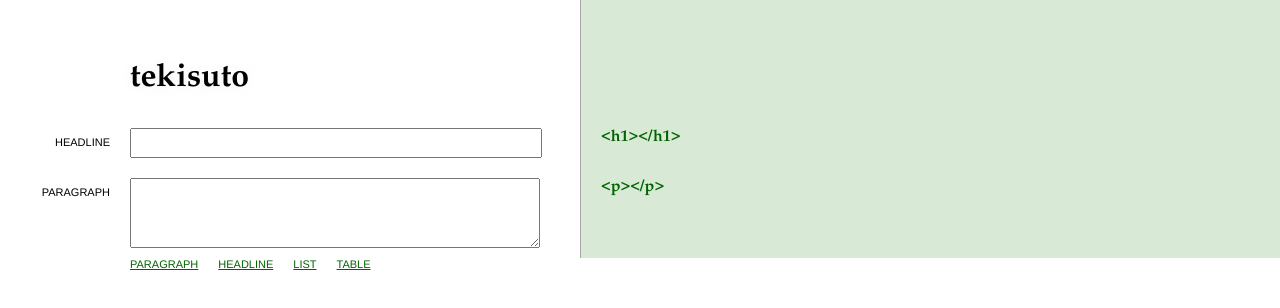
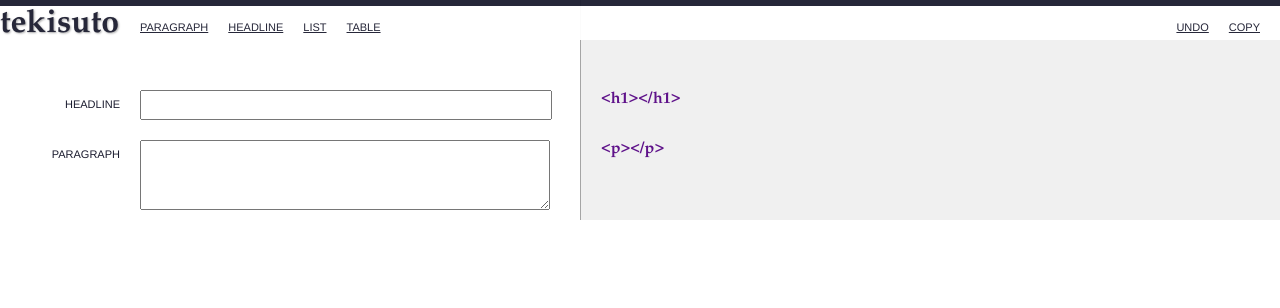
Before and after one commit to devth/tekisuto, a plain HTML site: page index.html in a window 1280 px wide. Drawn offline with nearby package versions, Linux system fonts and the light colour scheme.

Commit message:
Designed upper fixed utility menu bar. Changed colors to traditional Japanese color palette blues and purples.

```diff
--- a/css/main.css
+++ b/css/main.css
@@ -1,31 +1,39 @@
 * { margin:0; padding:0; }
 html { min-height:100%; }
-body { font-family: 'Palatino Linotype', 'Book Antiqua', Palatino, serif; min-height:100%; background:#fff; }
+body { font-family: 'Palatino Linotype', 'Book Antiqua', Palatino, serif; min-height:100%; background:#fff; color:#1B1C2F; }
+
+
+#top_menu { height: 34px; opacity:.95; background:white; width:100%; position:fixed; top:0px; border-top:6px solid #1B1C2F; }
+
+#insert_menu { width: 600px; left: 120px; }
+#util_menu { right: 20px;  }
+
+.menu { position:absolute; top:15px; }
+
+.menu ul { }
+.menu ul li { float:left; display:block; padding-left:20px; }
+.menu ul li a { font-family:'Helvetica Neue', Helvetica, Arial, sans-serif; font-size:11px; color:#1B1C2F; position:relative;}
+.menu ul li a:hover { text-decoration:none; }
+.menu ul li a:active { top:1px; }
+
 
 table { width:100%; min-height:100%; }
 table th, table td { padding:10px; }
 table th { text-align: left; padding:60px 0 20px 130px; }
 
-h1 { text-shadow: #eee 1px 1px 20px; }
+h1 { text-shadow: #aaa 1px 1px 2px; }
 
 .tekisuto { min-width:450px; width:450px; border-right:1px solid #a5a5a5;  }
-.code { background-color: #d8e9d5; padding-left:20px; }
+.code { background-color: #f0f0f0; padding-left:20px; }
 
 input.text, textarea { width: 100%; font-size:16px; padding:4px; }
 textarea { height: 60px; }
 
 
 .annotation { font-family:'Helvetica Neue', Helvetica, Arial, sans-serif;
-	font-size:11px; width: 100px; float:left; text-align:right; padding-right:20px; padding-top:8px;
+	font-size:11px; width: 110px; float:left; text-align:right; padding-right:20px; padding-top:8px;
 }
 .content { width: 400px; float:left;  }
 
 
 pre { font-family: 'Palatino Linotype', 'Book Antiqua', Palatino, serif; min-height:100%; max-width:600px; }
-
-
-#insert_menu { width: 600px; position: absolute; left: 110px; }
-#insert_menu ul { }
-#insert_menu ul li { float:left; display:block; padding-left:20px; }
-#insert_menu ul li a { font-family:'Helvetica Neue', Helvetica, Arial, sans-serif; font-size:11px; color:darkgreen; }
-#insert_menu ul li a:hover { text-decoration:none; color:#333; }
--- a/css/sh_style.css
+++ b/css/sh_style.css
@@ -5,7 +5,7 @@ pre.sh_sourceCode {
   font-weight: normal;
 }
 
-pre.sh_sourceCode .sh_keyword { color: darkgreen; font-weight: bold; }           /* language keywords */
+pre.sh_sourceCode .sh_keyword { color: #5F128A; font-weight: bold; }           /* language keywords */
 pre.sh_sourceCode .sh_type { color: darkgreen; }                            /* basic types */
 pre.sh_sourceCode .sh_usertype { color: teal; }                             /* user defined types */
 pre.sh_sourceCode .sh_string { color: red; font-family: monospace; }        /* strings and chars */
--- a/index.html
+++ b/index.html
@@ -14,10 +14,32 @@
 
   </head>
   <body id="index">
+
+    <div id="top_menu">
+      <h1>tekisuto</h1>
+
+      <div id="insert_menu" class="menu">
+        <ul>
+          <li><a href="#">PARAGRAPH</a></li>
+          <li><a href="#">HEADLINE</a></li>
+          <li><a href="#">LIST</a></li>
+          <li><a href="#">TABLE</a></li>
+        </ul>
+      </div>
+
+      <div id="util_menu" class="menu">
+        <ul>
+          <li><a href="#">UNDO</a></li>
+          <li><a href="#">COPY</a></li>
+        </ul>
+      </div>
+
+    </div>
+
     <table cellpadding="0" cellspacing="0" height="100%">
       <thead>
         <tr>
-          <th class="tekisuto"><h1>tekisuto</h1></th>
+          <th class="tekisuto"></th>
           <th class="code"><pre class="sh_html"></th>
         </tr>
       </thead>
@@ -48,13 +70,6 @@
       </tbody>
     </table>
 
-    <div id="insert_menu">
-      <ul>
-        <li><a href="#">PARAGRAPH</a></li>
-        <li><a href="#">HEADLINE</a></li>
-        <li><a href="#">LIST</a></li>
-        <li><a href="#">TABLE</a></li>
-      </ul>
-    </div>
+
   </body>
 </html>
```
